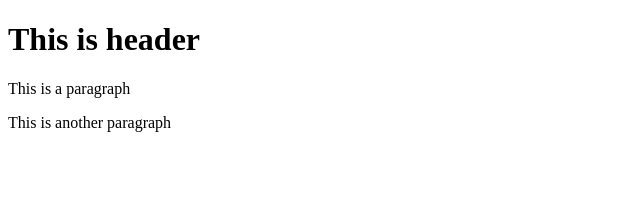
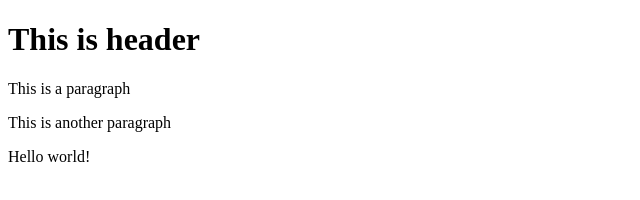
Before and after one commit to Assekops/git-test, a website: page index.html in a window 1280 px wide. Shown: the whole page, without its empty margins (0-640 px from the left). Drawn offline with Linux system fonts and the light colour scheme.

```diff
--- a/index.html
+++ b/index.html
@@ -12,6 +12,7 @@
     <h1>This is header</h1>
     <p>This is a paragraph</p>
     <p>This is another paragraph</p>
+    <p>Hello world!</p>
 </body>
 
 </html>
```
Also changed, not shown: package.json (added, +24 -0 lines), 2 other files.
